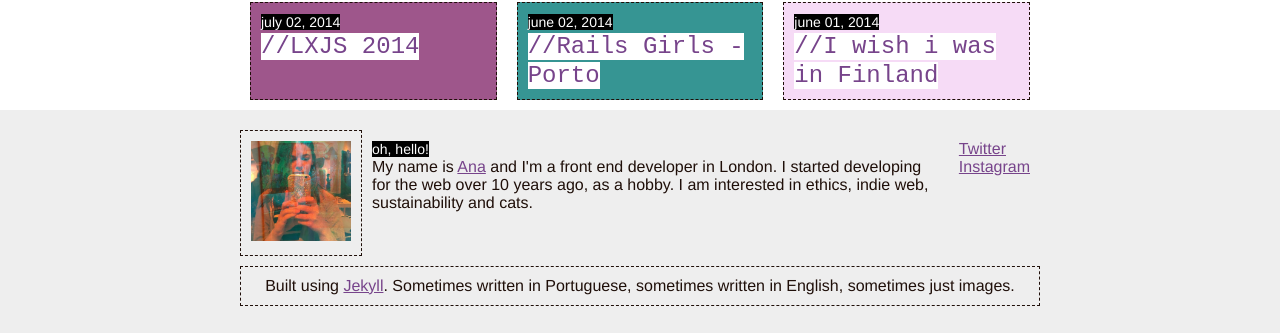
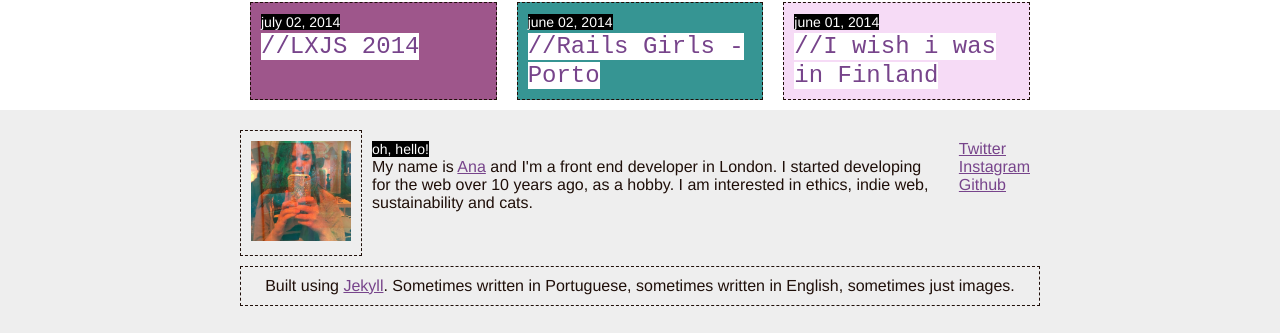
Before and after one commit to ohhelloana/ohhelloana, a Jekyll site: the page built from index.md, in a window 1280 px wide. Shown: the part 950-1283 px from the top of the page. Built offline with Jekyll 4.4.1, drawn with Linux system fonts in a browser that asks for light colours.

Commit message:
Add github link;

```diff
--- a/_includes/footer.html
+++ b/_includes/footer.html
@@ -17,6 +17,7 @@
       <ul>
         <li><a href="http://www.twitter.com/ohhelloana" rel="me">Twitter</a></li>
         <li><a href="http://www.instagram.com/ohhelloana" rel="me">Instagram</a></li>
+        <li><a href="http://www.github.com/ohhelloana" rel="me">Github</a></li>
       </ul>
     </div>
 
```
